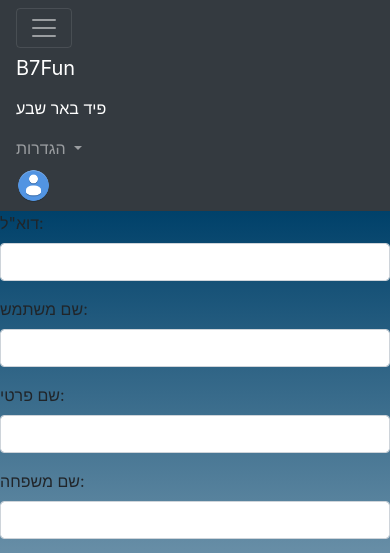
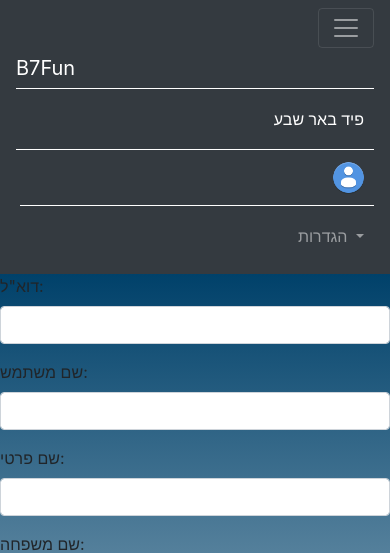
Before and after one commit to leorrose/B7Fun, a Django app: page /Profile/editProfile in a window 390 px wide, after a click that opens the changed part. Shown: the top 553 px of the page. Run offline with Django 3.2, Linux system fonts and the light colour scheme; the visitor is signed in with stand-in values (Sample User, id 1); data comes from the database, SQL or seed files in the repository; some libraries are stand-ins or nearby versions.

Commit message:
PM2020T17-212 nav fix

```diff
--- a/B7FunDjango/templates/baseWithNav.html
+++ b/B7FunDjango/templates/baseWithNav.html
@@ -27,13 +27,22 @@
         ::-webkit-scrollbar-thumb:window-inactive {
 	        background: #808080;
         }
+        @media only screen and (max-width: 576px) {
+            #profile-image{
+                border-right: none !important;
+            }
+            .collapse-border-top{
+                border-top: 1px solid white;
+                padding: 10px;
+            }
+        }
     </style>
 </head>
 
 <body style="height: 100vh;">
     <nav class="navbar navbar-expand-sm navbar-dark bg-dark">
         <div class="container-fluid">
-            <button class="navbar-toggler collapsed" type="button" data-toggle="collapse" data-target="#main-nav-bar" aria-controls="main-nav-bar" aria-expanded="true" aria-label="Toggle navigation">
+            <button class="navbar-toggler collapsed ml-auto" type="button" data-toggle="collapse" data-target="#main-nav-bar" aria-controls="main-nav-bar" aria-expanded="true" aria-label="Toggle navigation">
                 <span class="navbar-toggler-icon"></span>
             </button>
 
@@ -42,21 +51,11 @@
                     <li class="nav-item active">
                         <a class="navbar-brand nav-link" href="/feed">B7Fun</a>
                     </li>
-                    <li class="nav-item active">
+                    <li class="nav-item active text-right collapse-border-top">
                         <a class="nav-link" href="/posts" dir="rtl"> פיד באר שבע </span></a>
                     </li>
                 </ul>
-                <ul class="navbar-nav ml-auto">
-                    <li class="nav-item dropdown">
-                        <a class="nav-link dropdown-toggle" href="#" id="navbarDropdown" role="button" data-toggle="dropdown" aria-haspopup="true" aria-expanded="false"> הגדרות </a>
-                        <div class="dropdown-menu dropdown-menu-right" aria-labelledby="navbarDropdown">
-                            <a class="dropdown-item text-right" href="/Profile/editProfile" dir="rtl"> עדכון פרופיל </a>
-                            <div class="dropdown-divider"></div>
-                            <a class="dropdown-item text-right" href="/logout" dir="rtl"> התנתקת/י </a>
-                        </div>
-                    </li>
-                </ul>
-                <ul class="navbar-nav nav-flex-icons">
+                <ul class="navbar-nav nav-flex-icons text-right ml-auto pr-2 border-right collapse-border-top" id="profile-image">
                     <li class="nav-item avatar">
                         <a class="nav-link p-0" href="#">
                             {% if user.profile_image %}
@@ -67,6 +66,17 @@
                         </a>
                     </li>
                 </ul>
+                <ul class="navbar-nav text-right ml-1 collapse-border-top">
+                    <li class="nav-item dropdown">
+                        <a class="nav-link dropdown-toggle" href="#" id="navbarDropdown" role="button" data-toggle="dropdown" aria-haspopup="true" aria-expanded="false"> הגדרות </a>
+                        <div class="dropdown-menu dropdown-menu-right" aria-labelledby="navbarDropdown">
+                            <a class="dropdown-item text-right" href="/Profile/editProfile" dir="rtl"> עדכון פרופיל </a>
+                            <div class="dropdown-divider"></div>
+                            <a class="dropdown-item text-right" href="/logout" dir="rtl"> התנתקת/י </a>
+                        </div>
+                    </li>
+                </ul>
+
             </div>
         </div>
     </nav>
```
